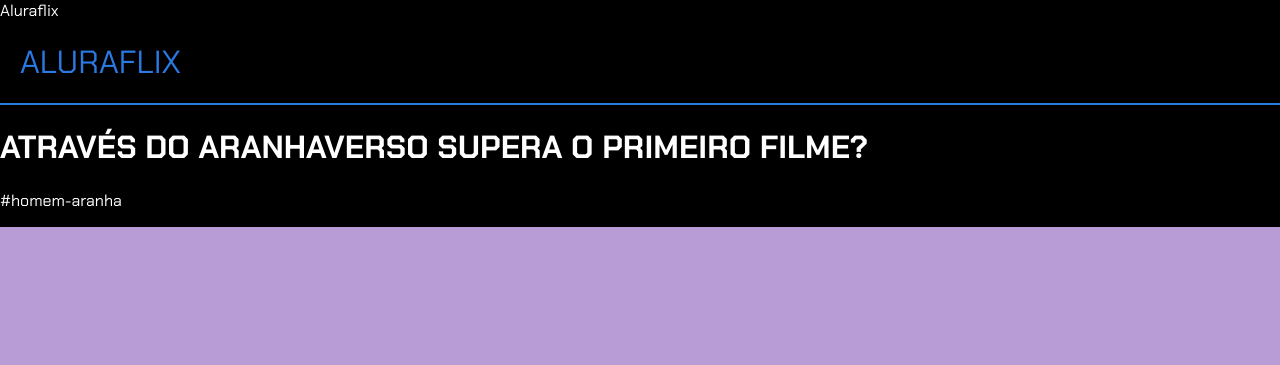
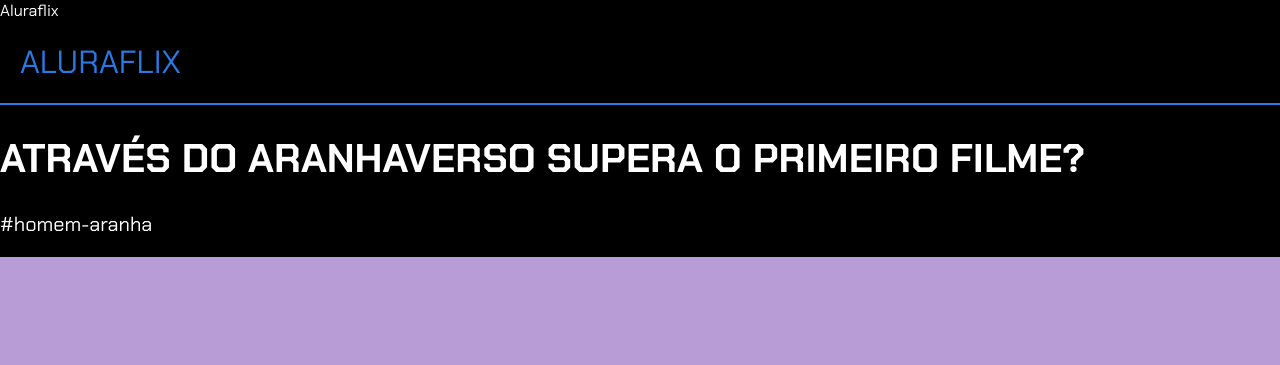
Before and after one commit to manuscheiid/Aluraflix1B, a plain HTML site: page index.html in a window 1280 px wide. Shown: the top 365 px of the page. Drawn offline with Linux system fonts and the light colour scheme.

Commit message:
aumentando fonte

```diff
--- a/styles.css
+++ b/styles.css
@@ -23,3 +23,10 @@ section {
 .chamada-texto {
     margin-right: 5%;
 }
+
+h1 {
+     font-size: 40px;
+}
+p {
+    font-size: 20px;
+}
```
